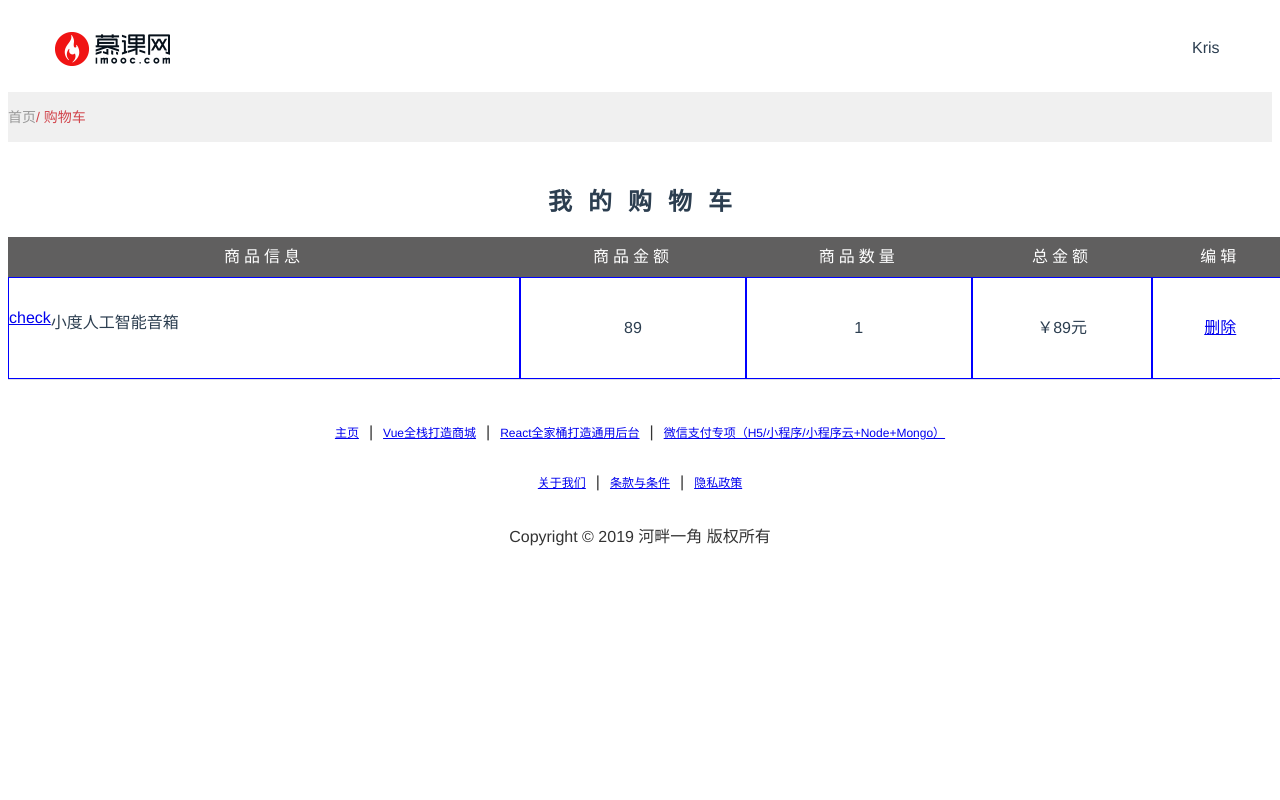
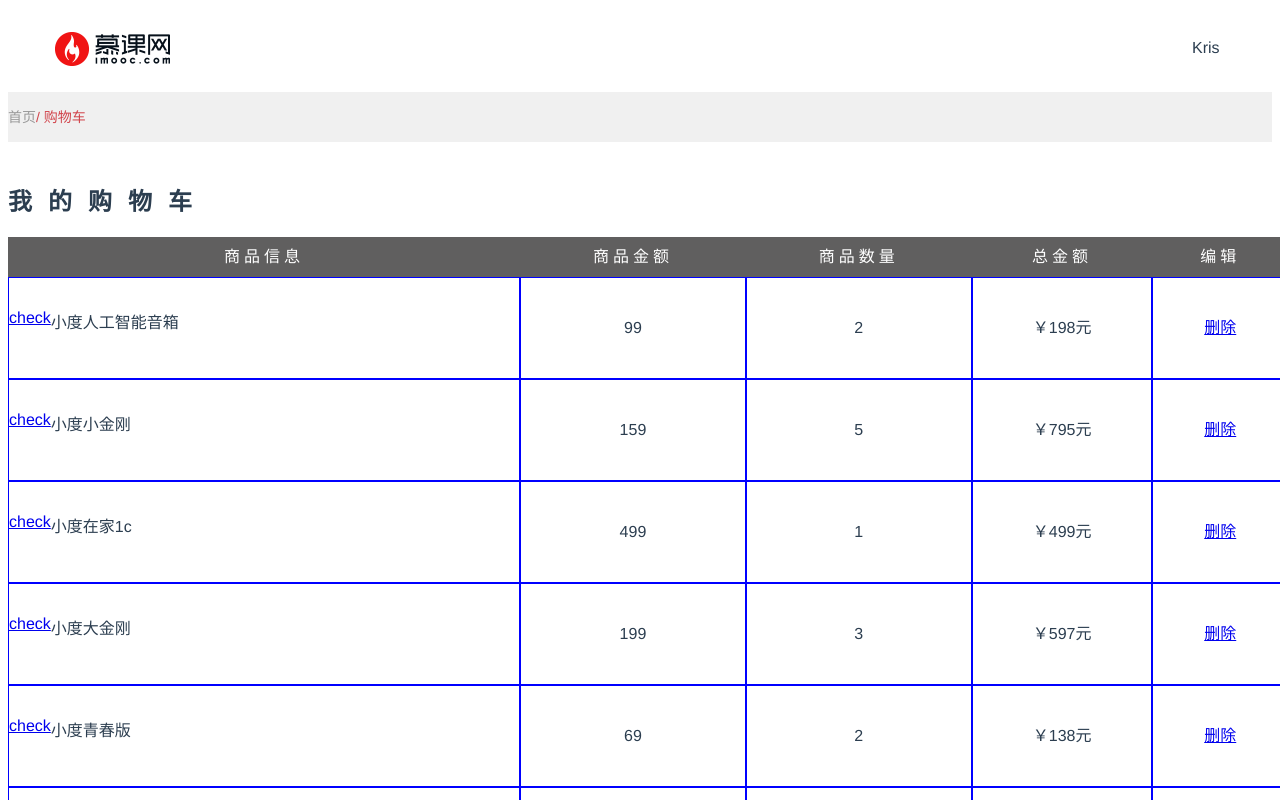
Before and after one commit to Kris1998/myfri, a Vue app in the folder freemall/: page /#/ in a window 1280 px wide. Shown: the top 800 px of the page. Built offline with nearby package versions, Linux system fonts and the light colour scheme.

Commit message:
2-2 finished

```diff
--- a/freemall/src/pages/cart.vue
+++ b/freemall/src/pages/cart.vue
@@ -18,28 +18,28 @@
         </div>
 
         <ul class="cart-item">
-          <li>
+          <li v-for="item in cartList" v-bind:key="item.productId">
             <div class="cart-tab-1">
               <div class="cart-item-check">
                 <a href="/">check</a>
               </div>
               <div class="cart-item-title">
-                小度人工智能音箱
+                {{item.productName}}
               </div>
             </div>
             <div class="cart-tab-2">
               <div class="item-price">
-                89
+                {{item.productPrice}}
               </div>
             </div>
             <div class="cart-tab-3">
               <div class="item-quantity">
-                <span>1</span>
+                <span>{{item.productNum}}</span>
               </div>
             </div>
             <div class="cart-tab-4">
               <div class="item-total-price">
-                ￥89元
+                ￥{{item.productPrice*item.productNum}}元
               </div>
             </div>
             <div class="cart-tab-5">
@@ -62,13 +62,29 @@
 
 export default {
   name: 'cart',
+  data(){
+    return{
+      cartList:[]
+    }
+  },
   props: {
   },
   components: {
     navFooter,
     navHeader,
     breadcrumb
-  }
+  },
+  mounted(){
+    this.init();
+  },
+  methods:{
+    init(){
+      this.axios.get("/mock/cart.json").then((response)=>{
+        this.cartList = response.data.data;
+        console.log(this.cartList);
+      })
+    }
+  },
 }
 </script>
 
@@ -82,6 +98,7 @@
 .content-header{
 	padding-top: 20px;
 	letter-spacing: 1em;
+  display: flex;
 }
 
 .cart{
```
